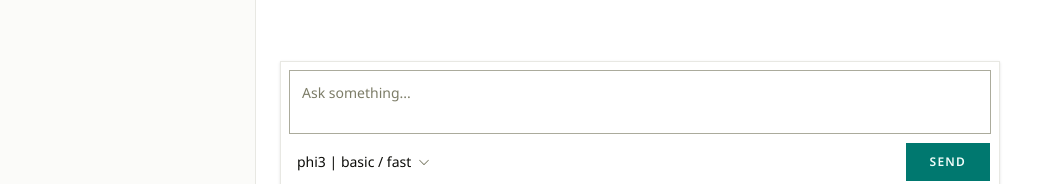
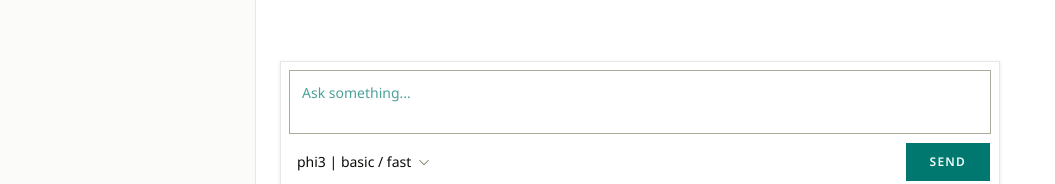
Before and after one commit to briansegs/personal-chat, a Next.js app: page / in a window 1280 px wide. Shown: the part 585-769 px from the top of the page, without its empty margins (0-1055 px from the left). Built offline with nearby package versions, Linux system fonts and the light colour scheme; a web font is replaced by a local one.

Commit message:
enhancement: Change placeholder text color

```diff
--- a/src/components/InputContainer.tsx
+++ b/src/components/InputContainer.tsx
@@ -44,6 +44,7 @@ export function InputContainer({
         placeholder="Ask something..."
         rows={1}
         disabled={status === "streaming"}
+        className="placeholder:text-primary/70"
       />
 
       <div className="flex items-center justify-between">
```
